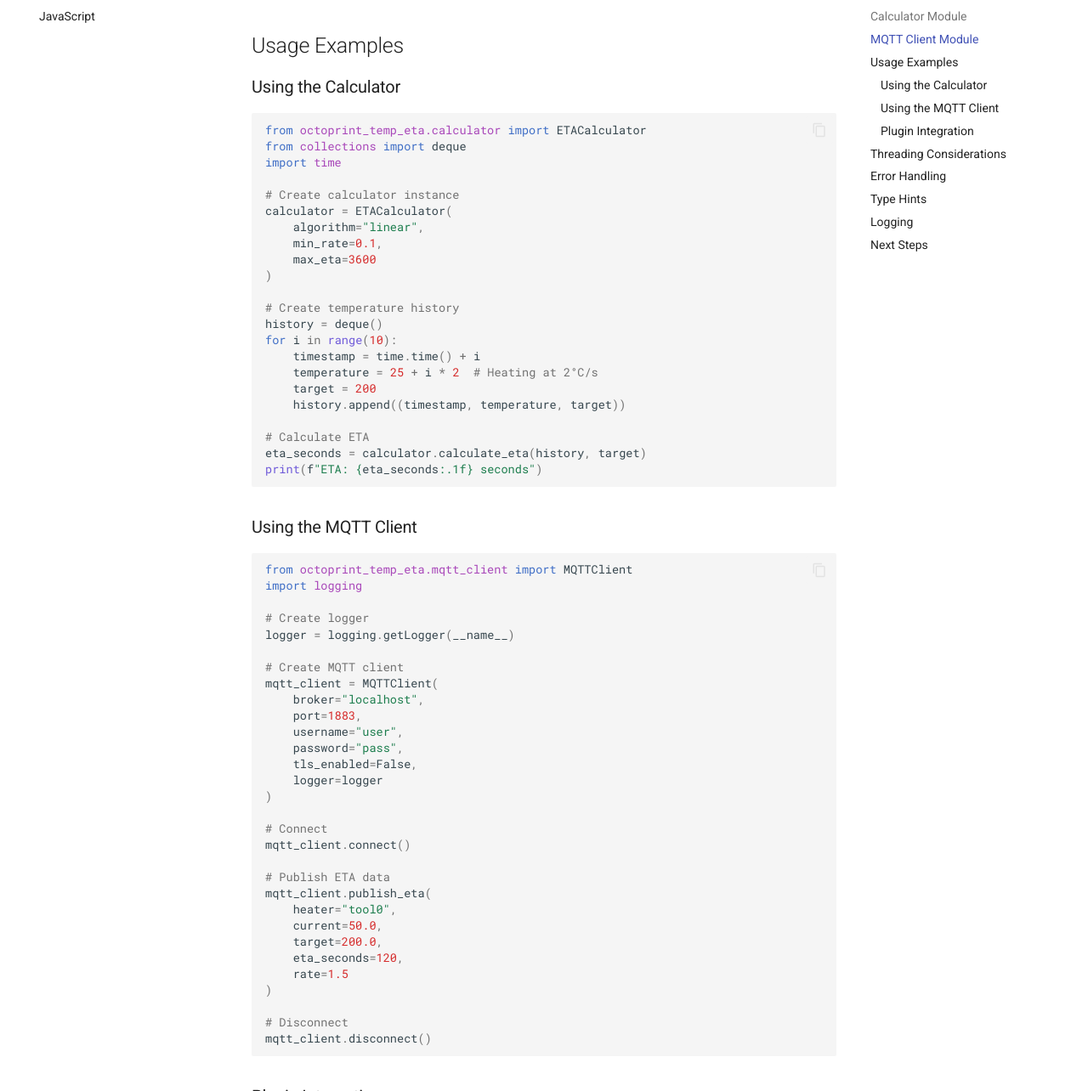
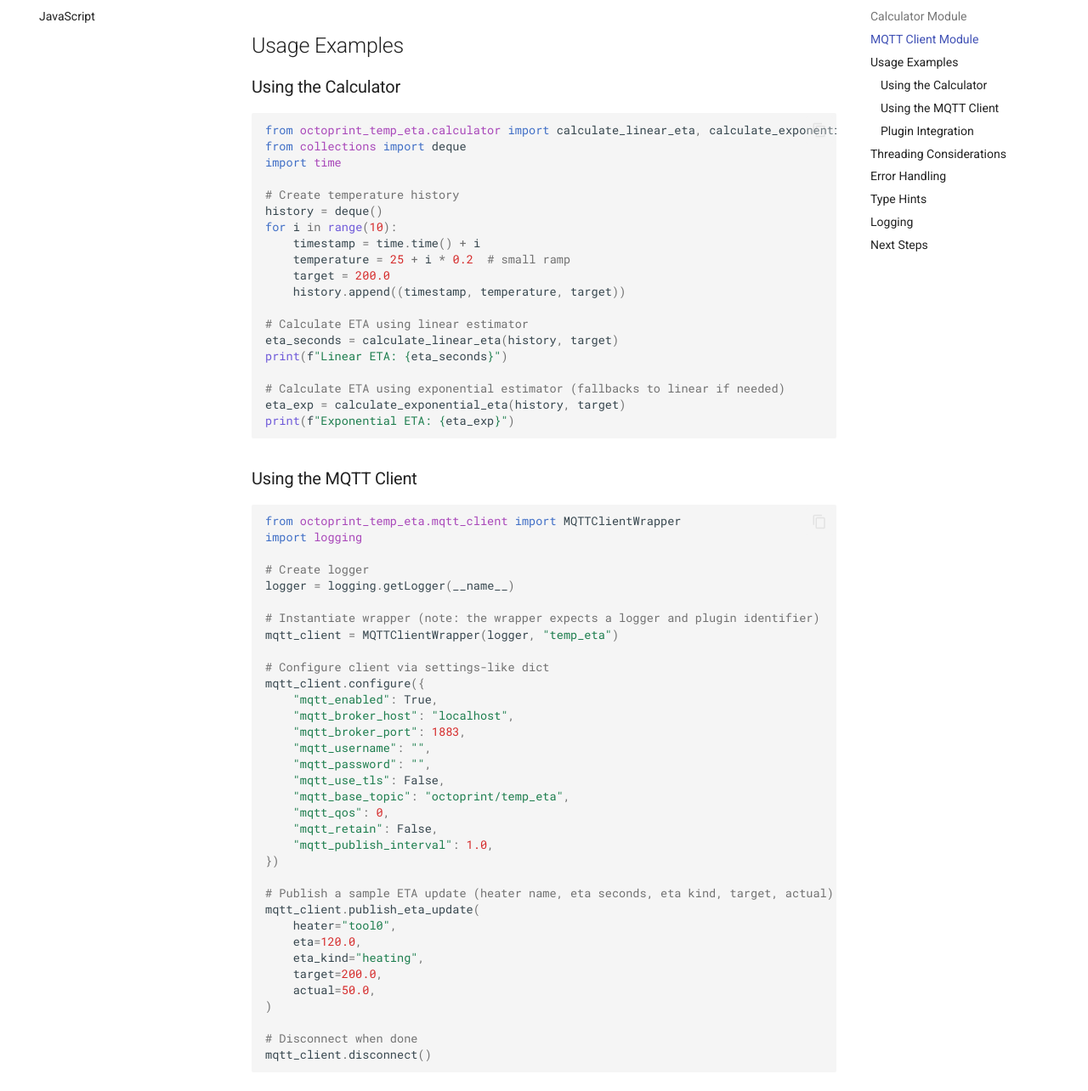
Before and after one commit to Ajimaru/OctoPrint-TempETA, an MkDocs documentation site: the page built from docs/api/python.md, in a window 1280 px wide and 1400 px high, scrolled down 714 px, cut to the strip 116-1400 px from the top of the window. Shown: the whole strip at 85% size. Built offline with MkDocs 1.6.1 and Material for MkDocs 9.7.7, drawn with Linux system fonts in a browser that asks for light colours; comment, search, counter and statistics services are not loaded.

Commit message:
docs(api): align API docs with actual code symbols

````diff
--- a/docs/api/python.md
+++ b/docs/api/python.md
@@ -4,96 +4,96 @@
 
 ## Main Plugin Class
 
-::: octoprint_temp_eta
-    handler: python
-    options:
-      members_order: source
-      show_source: true
-      filters:
-        - "!^_"
-        - "!^__"
+::: octoprint_temp_eta.TempETAPlugin
+        handler: python
+        options:
+            members_order: source
+            show_source: true
+            filters:
+                - "!^_"
 
 ## Calculator Module
 
 ::: octoprint_temp_eta.calculator
-    handler: python
-    options:
-      members_order: source
-      show_source: true
-      filters:
-        - "!^_"
+        handler: python
+        options:
+            members_order: source
+            show_source: true
+            filters:
+                - "!^_"
 
 ## MQTT Client Module
 
-::: octoprint_temp_eta.mqtt_client
-    handler: python
-    options:
-      members_order: source
-      show_source: true
-      filters:
-        - "!^_"
+::: octoprint_temp_eta.mqtt_client.MQTTClientWrapper
+        handler: python
+        options:
+            members_order: source
+            show_source: true
+            filters:
+                - "!^_"
 
 ## Usage Examples
 
 ### Using the Calculator
 
 ```python
-from octoprint_temp_eta.calculator import ETACalculator
+from octoprint_temp_eta.calculator import calculate_linear_eta, calculate_exponential_eta
 from collections import deque
 import time
-
-# Create calculator instance
-calculator = ETACalculator(
-    algorithm="linear",
-    min_rate=0.1,
-    max_eta=3600
-)
 
 # Create temperature history
 history = deque()
 for i in range(10):
     timestamp = time.time() + i
-    temperature = 25 + i * 2  # Heating at 2°C/s
-    target = 200
+    temperature = 25 + i * 0.2  # small ramp
+    target = 200.0
     history.append((timestamp, temperature, target))
 
-# Calculate ETA
-eta_seconds = calculator.calculate_eta(history, target)
-print(f"ETA: {eta_seconds:.1f} seconds")
+# Calculate ETA using linear estimator
+eta_seconds = calculate_linear_eta(history, target)
+print(f"Linear ETA: {eta_seconds}")
+
+# Calculate ETA using exponential estimator (fallbacks to linear if needed)
+eta_exp = calculate_exponential_eta(history, target)
+print(f"Exponential ETA: {eta_exp}")
 ```
 
 ### Using the MQTT Client
 
 ```python
-from octoprint_temp_eta.mqtt_client import MQTTClient
+from octoprint_temp_eta.mqtt_client import MQTTClientWrapper
 import logging
 
 # Create logger
 logger = logging.getLogger(__name__)
 
-# Create MQTT client
-mqtt_client = MQTTClient(
-    broker="localhost",
-    port=1883,
-    username="user",
-    password="pass",
-    tls_enabled=False,
-    logger=logger
+# Instantiate wrapper (note: the wrapper expects a logger and plugin identifier)
+mqtt_client = MQTTClientWrapper(logger, "temp_eta")
+
+# Configure client via settings-like dict
+mqtt_client.configure({
+    "mqtt_enabled": True,
+    "mqtt_broker_host": "localhost",
+    "mqtt_broker_port": 1883,
+    "mqtt_username": "",
+    "mqtt_password": "",
+    "mqtt_use_tls": False,
+    "mqtt_base_topic": "octoprint/temp_eta",
+    "mqtt_qos": 0,
+    "mqtt_retain": False,
+    "mqtt_publish_interval": 1.0,
+})
+
+# Publish a sample ETA update (heater name, eta seconds, eta kind, target, actual)
+mqtt_client.publish_eta_update(
+    heater="tool0",
+    eta=120.0,
+    eta_kind="heating",
+    target=200.0,
+    actual=50.0,
 )
 
-# Connect
-mqtt_client.connect()
-
-# Publish ETA data
-mqtt_client.publish_eta(
-    heater="tool0",
-    current=50.0,
-    target=200.0,
-    eta_seconds=120,
-    rate=1.5
-)
-
-# Disconnect
+# Disconnect when done
 mqtt_client.disconnect()
 ```
 
````
Also changed, not shown: docs/api/javascript.md (added, +28 -0 lines).
